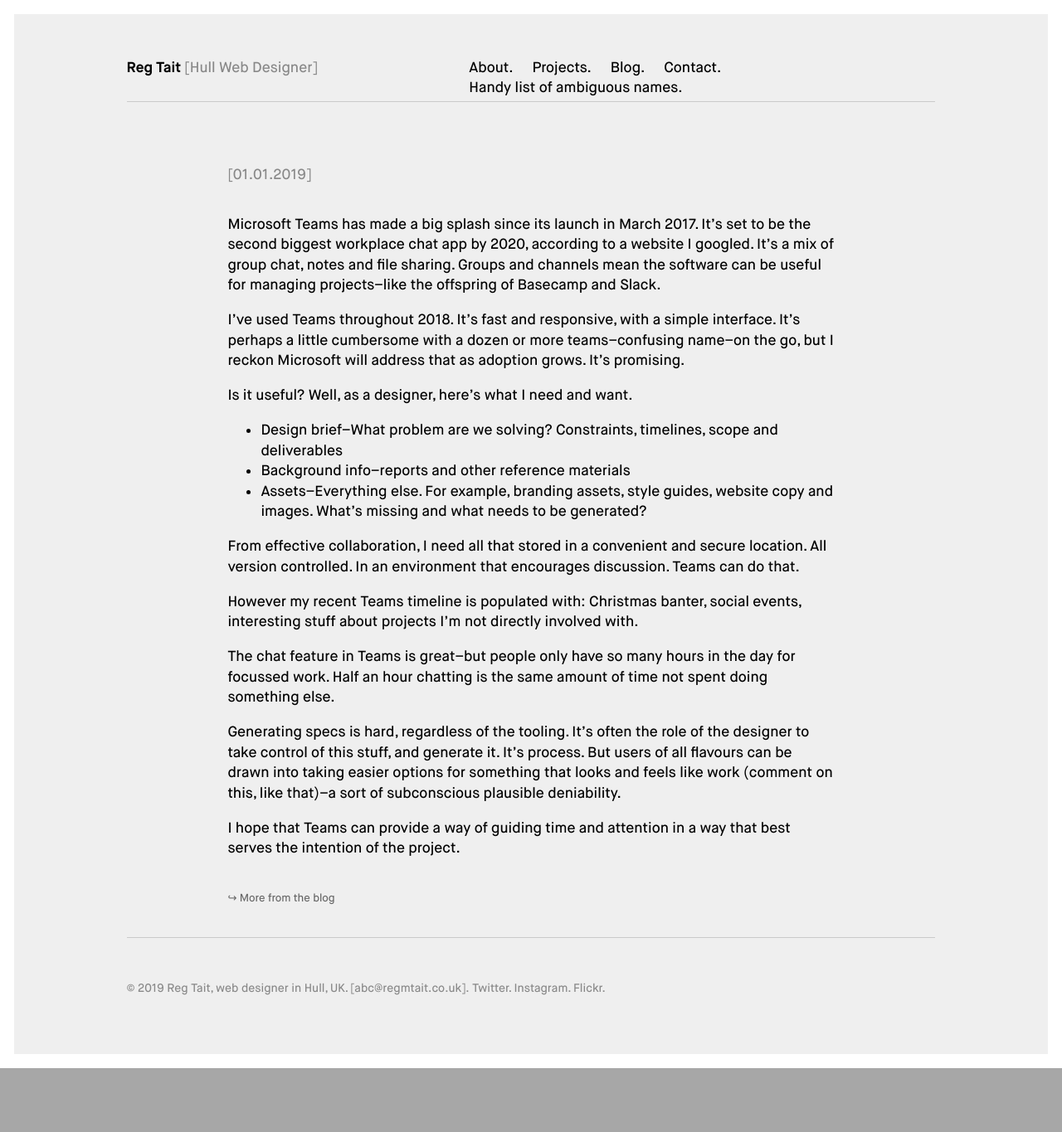
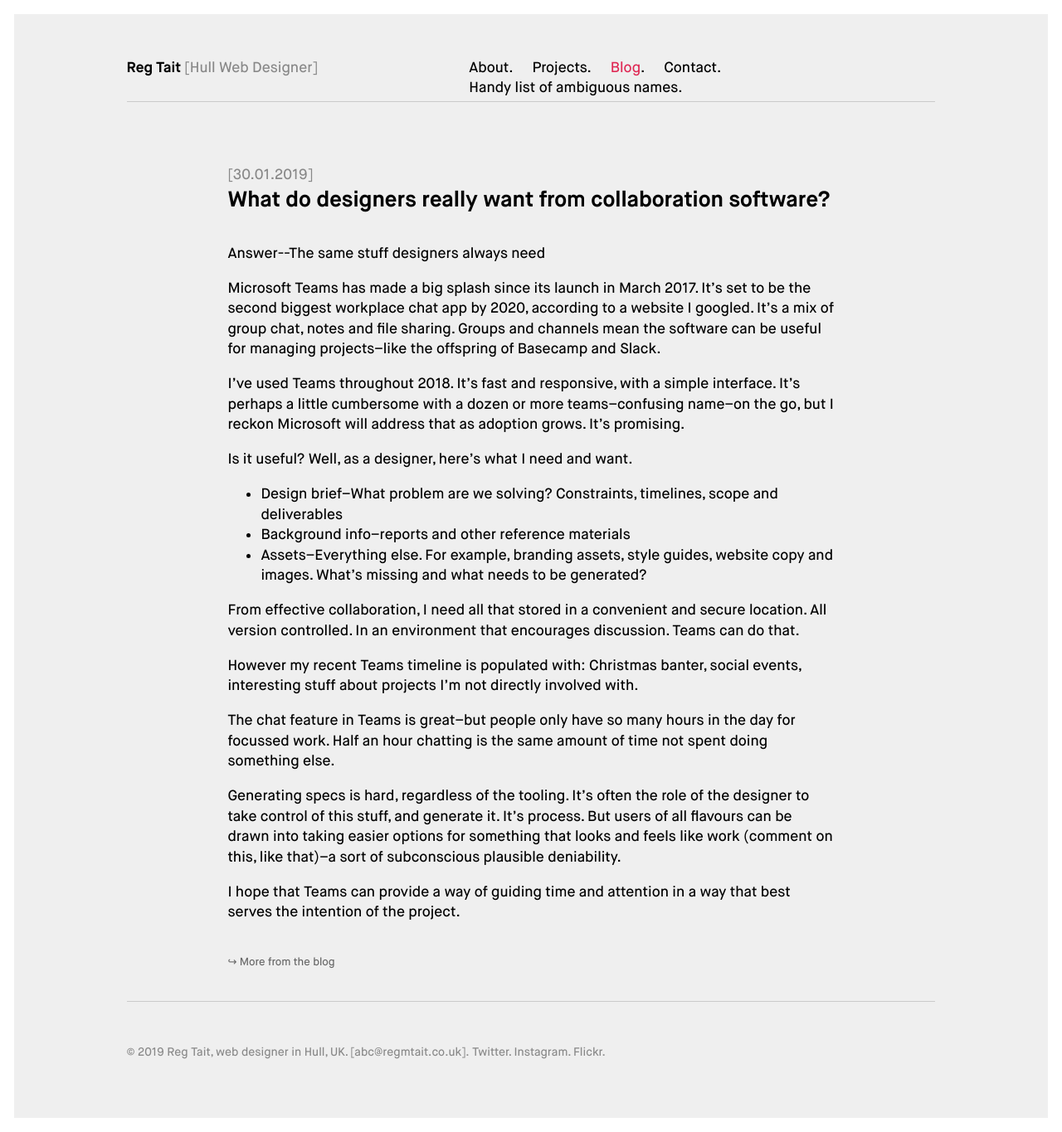
Before and after one commit to regmtait/regmtait.co.uk, a Jekyll site: the page built from _posts/2019-01-01-teams-for-designers.md, in a window 1280 px wide. Shown: the whole page at 83% size. Built offline with Jekyll 4.4.1, drawn with Linux system fonts in a browser that asks for light colours; our own code applies the rules of GitHub Pages for plain Markdown files; before the commit the page ends 1288 px from its top, so only the background shows below that.

Commit message:
Text edit

```diff
--- a/_posts/2019-01-01-teams-for-designers.md
+++ b/_posts/2019-01-01-teams-for-designers.md
@@ -1,4 +1,5 @@
 ---
+
 layout: post
 title:  "What do designers really want from collaboration software?"
 date:   2019-01-30 00:00:00 +0000
@@ -8,8 +9,7 @@
 description: A discussion about using Teams for collaboration, from a designer's perspective.
 image:
 imagecaption:
-
-excerpt: (Answer: The same stuff designers always need)
+excerpt: Answer--The same stuff designers always need
 
 ---
 
```
